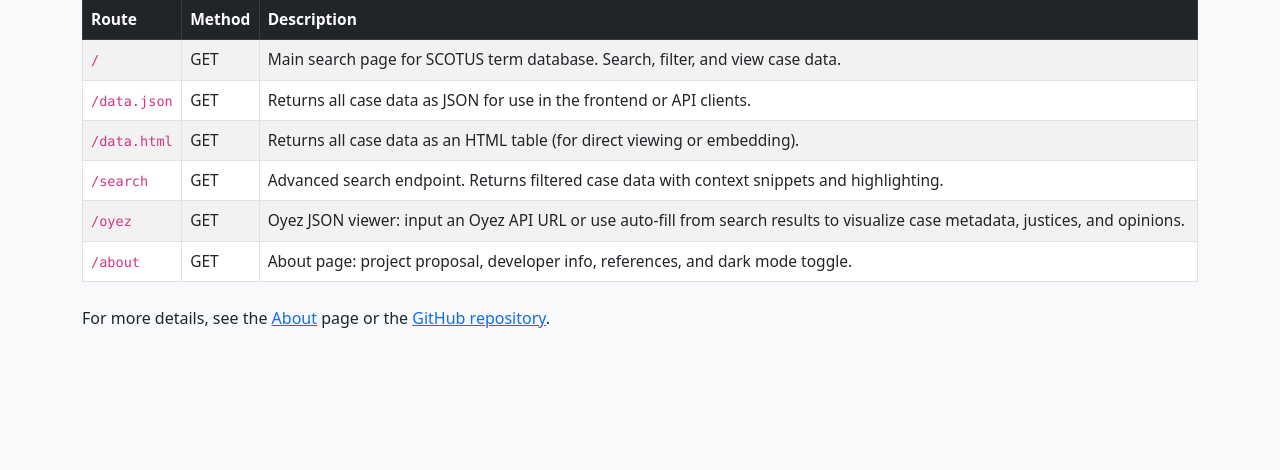
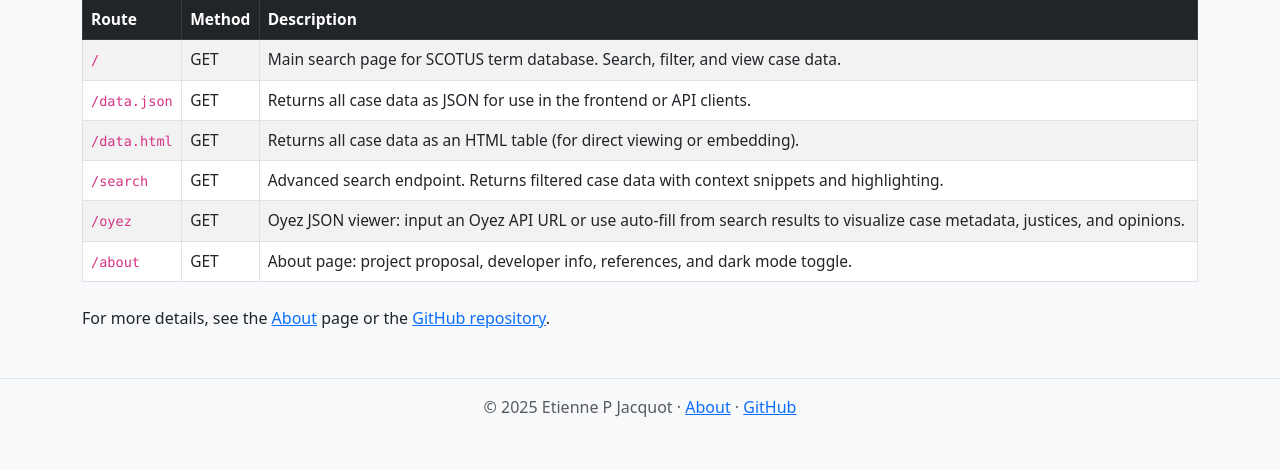
Before and after one commit to atnjqt/getout_of_text_3, a Flask app: page /docs in a window 1280 px wide. Shown: the part 223-693 px from the top of the page. Run offline with Flask 3, Linux system fonts and the light colour scheme; parts of the project's set-up code (start-up, migrations or seed data) failed here and were passed over.

Commit message:
code: footer including and copyright

```diff
--- a/templates/docs.html
+++ b/templates/docs.html
@@ -56,6 +56,7 @@
     </table>
     <p class="mt-4">For more details, see the <a href="/about">About</a> page or the <a href="https://github.com/atnjqt/getout-of-text3" target="_blank" rel="noopener">GitHub repository</a>.</p>
 </div>
+{% include 'footer.html' %}
 <script src="/static/js/main.js"></script>
 <script src="https://cdn.jsdelivr.net/npm/bootstrap@5.3.0/dist/js/bootstrap.bundle.min.js"></script>
 </body>
--- a/templates/footer.html
+++ b/templates/footer.html
@@ -1,6 +1,6 @@
 <!-- Footer include for SCOTUS PDF Database -->
 <footer class="footer mt-5 py-3 bg-light border-top">
   <div class="container text-center">
-    <span class="text-muted">&copy; 2025 SCOTUS PDF Database &middot; <a href="/about">About</a> &middot; <a href="https://github.com/atnjqt/getout-of-text3" target="_blank" rel="noopener">GitHub</a></span>
+    <span class="text-muted">&copy; 2025 Etienne P Jacquot &middot; <a href="/about">About</a> &middot; <a href="https://github.com/atnjqt/getout-of-text3" target="_blank" rel="noopener">GitHub</a></span>
   </div>
 </footer>
--- a/templates/oyez.html
+++ b/templates/oyez.html
@@ -292,6 +292,8 @@ document.addEventListener('DOMContentLoaded', function() {
     }
 });
 </script>
+{% include 'footer.html' %}
+
 <script src="/static/js/main.js"></script>
 <script src="https://cdn.jsdelivr.net/npm/bootstrap@5.3.0/dist/js/bootstrap.bundle.min.js"></script>
 </body>
```
